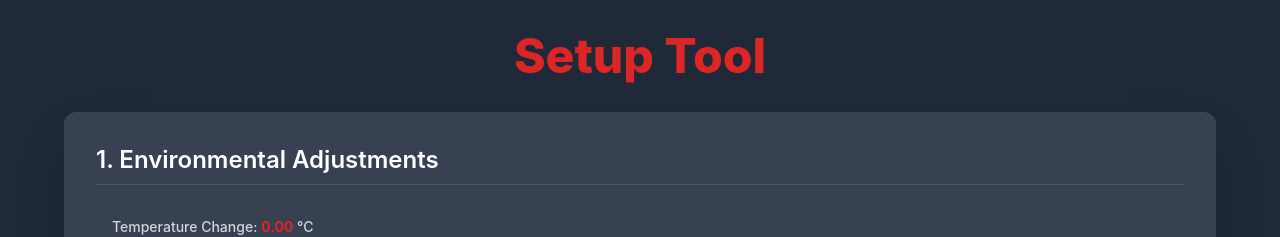
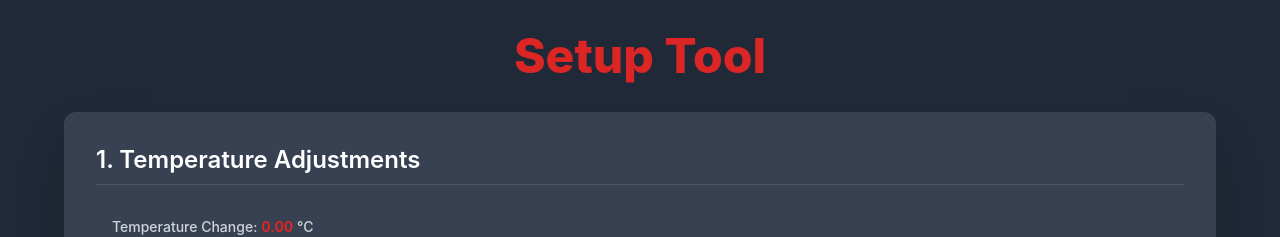
Before and after one commit to DefstoneDel/SetupToolV2, a plain HTML site: page index.html in a window 1280 px wide. Shown: the top 237 px of the page. Drawn offline with nearby package versions, Linux system fonts and the light colour scheme.

Commit message:
Update index.html

```diff
--- a/index.html
+++ b/index.html
@@ -111,7 +111,7 @@
 
             <!-- Environment Adjustments -->
             <section>
-                <h2 class="text-2xl font-semibold mb-4 border-b border-gray-600 pb-2 text-white">1. Environmental Adjustments</h2>
+                <h2 class="text-2xl font-semibold mb-4 border-b border-gray-600 pb-2 text-white">1. Temperature Adjustments</h2>
 
                 <!-- Temperature Input -->
                 <div class="mb-6 p-4 bg-gray-700 rounded-lg">
```
